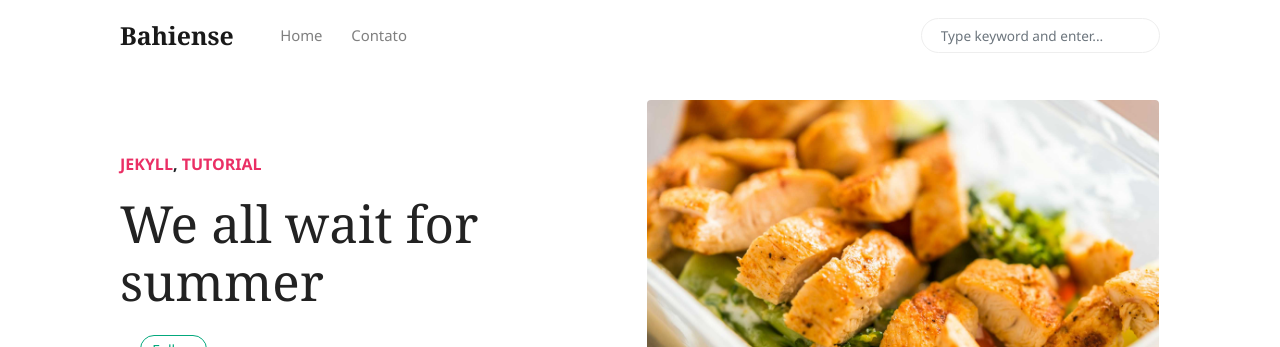
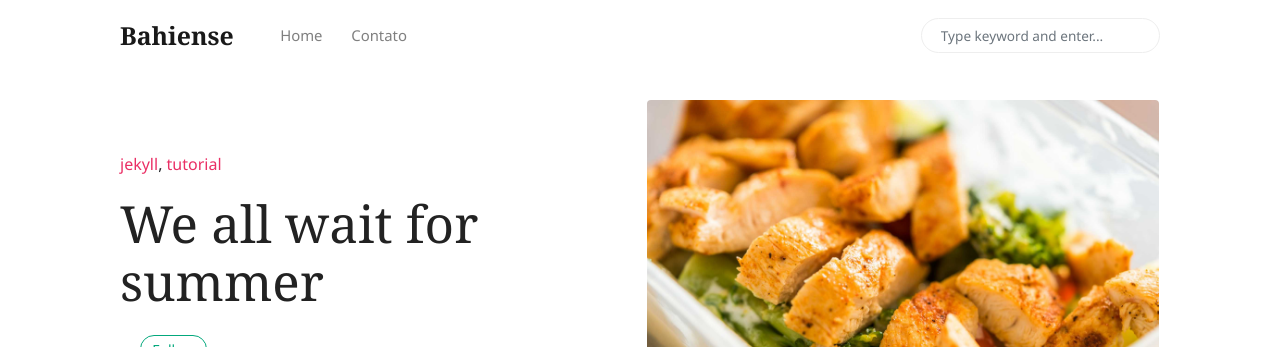
Before and after one commit to dbahiense/dbahiense.github.io, a Jekyll site: the page built from _posts/2019-01-28-we-all-wait-for-summer.md, in a window 1280 px wide. Shown: the top 347 px of the page. Built offline with Jekyll 4.4.1, drawn with Linux system fonts in a browser that asks for light colours; nearby versions of some CDN libraries; comment, search, counter and statistics services are not loaded.

Commit message:
edit layout

```diff
--- a/_layouts/post.html
+++ b/_layouts/post.html
@@ -7,7 +7,8 @@ layout: default
 		<div class="h-100 tofront">
 			<div class="row {% if page.image %} justify-content-between {% else %} justify-content-center {% endif %}">
 				<div class="{% if page.image %} col-md-6 {% else %} col-md-8 {% endif %} pr-0 pr-md-4 pt-4 pb-4 align-self-center">
-					<p class="text-uppercase font-weight-bold">
+					<!-- p class="text-uppercase font-weight-bold"-->
+					<p>
                         <span class="catlist">
 						{% for category in page.categories %}
                           <a class="sscroll text-danger" href="{{site.baseurl}}/categories.html#{{ category | downcase }}">{{ category | downcase }}</a><span class="sep">, </span>
```
